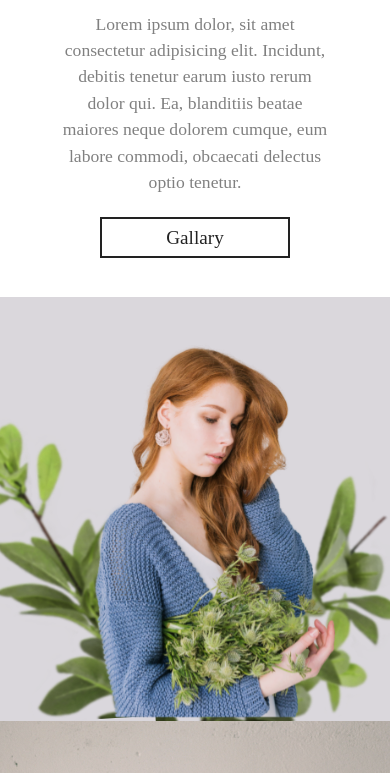
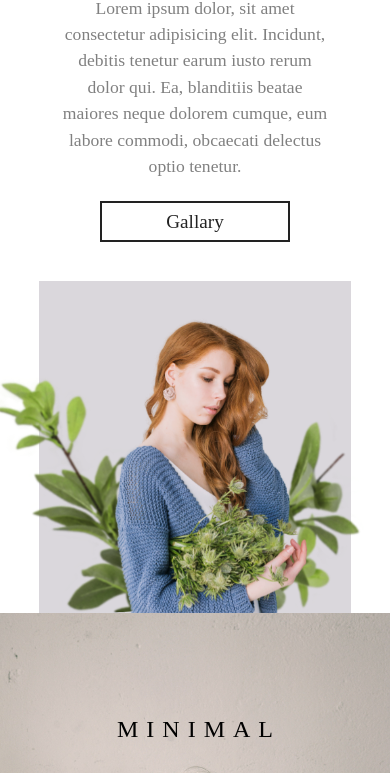
Before and after one commit to RudolphPereira/Casey-Chicago-Photography, a website: page index.html in a window 390 px wide. Shown: the part 345-1118 px from the top of the page. Drawn offline with Linux system fonts and the light colour scheme; a web font is replaced by a local one.

Commit message:
Added mobile responsiveness to all sections

```diff
--- a/style/sass/modules/_about.scss
+++ b/style/sass/modules/_about.scss
@@ -37,6 +37,9 @@
     width: 100%;
     height: 100%;
     object-fit: cover;
+    @include ipad {
+      margin-bottom: -0.5rem;
+    }
   }
 
   &__text--container {
--- a/style/sass/modules/_contact.scss
+++ b/style/sass/modules/_contact.scss
@@ -7,6 +7,7 @@
   }
 
   &__text--container {
+    background-color: white;
     width: 60%;
     height: 100%;
     position: relative;
--- a/style/sass/modules/_hero.scss
+++ b/style/sass/modules/_hero.scss
@@ -48,7 +48,7 @@
     position: relative;
     z-index: 1;
     @include ipad {
-      width: 100%;
+      width: 80%;
     }
   }
 
@@ -56,6 +56,9 @@
     width: 100%;
     height: 100%;
     object-fit: cover;
+    @include ipad {
+      margin-bottom: -0.5rem;
+    }
   }
 
   &__plant {
--- a/style/sass/modules/_nav.scss
+++ b/style/sass/modules/_nav.scss
@@ -13,7 +13,7 @@
   box-shadow: 0px 10px 10px rgba(0, 0, 0, 0.1);
   @include iphone {
     flex-direction: column;
-    padding: 2.5rem 5rem;
+    padding: 2rem 5rem;
   }
 
   &__logo {
```
Also changed, not shown: style/style.css.
